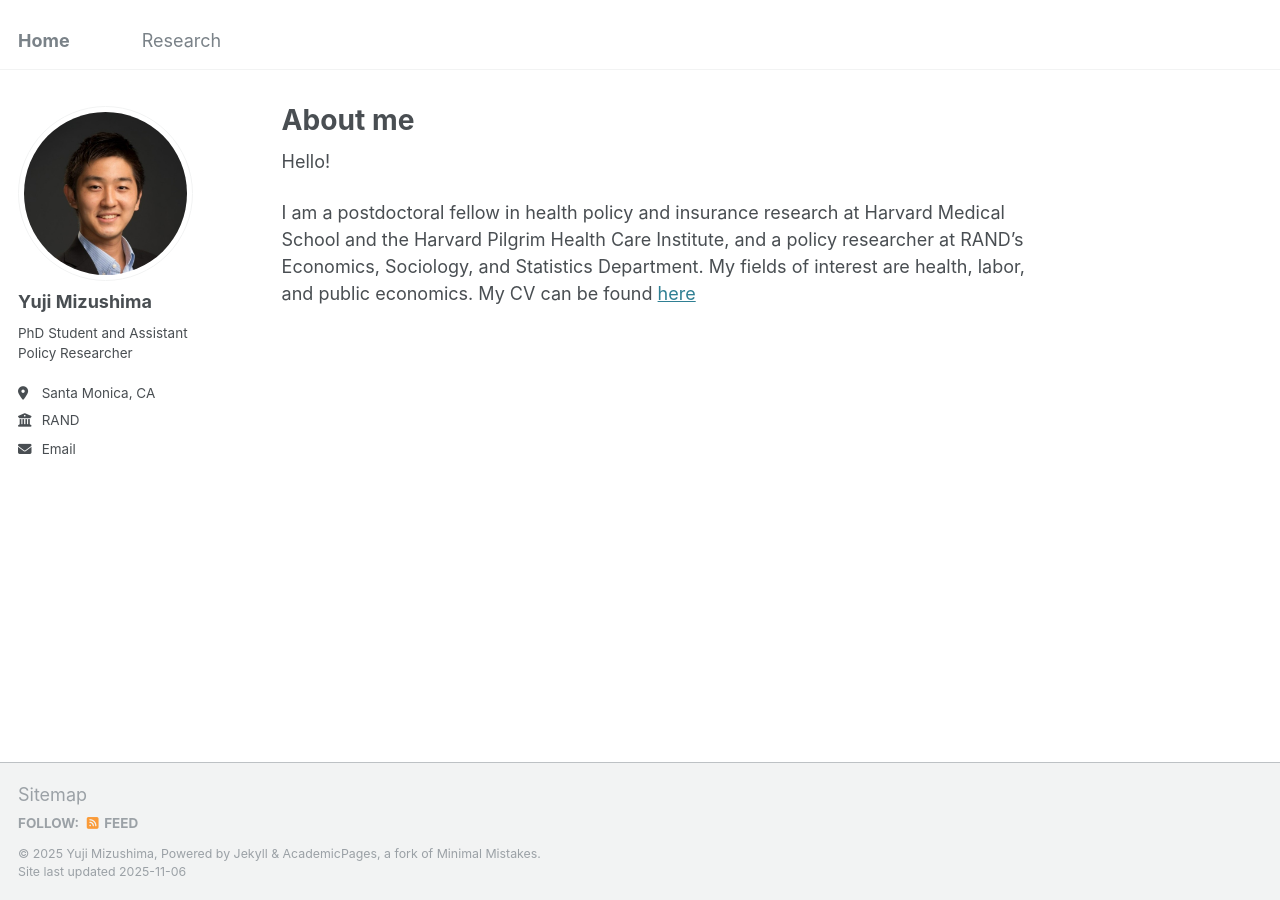
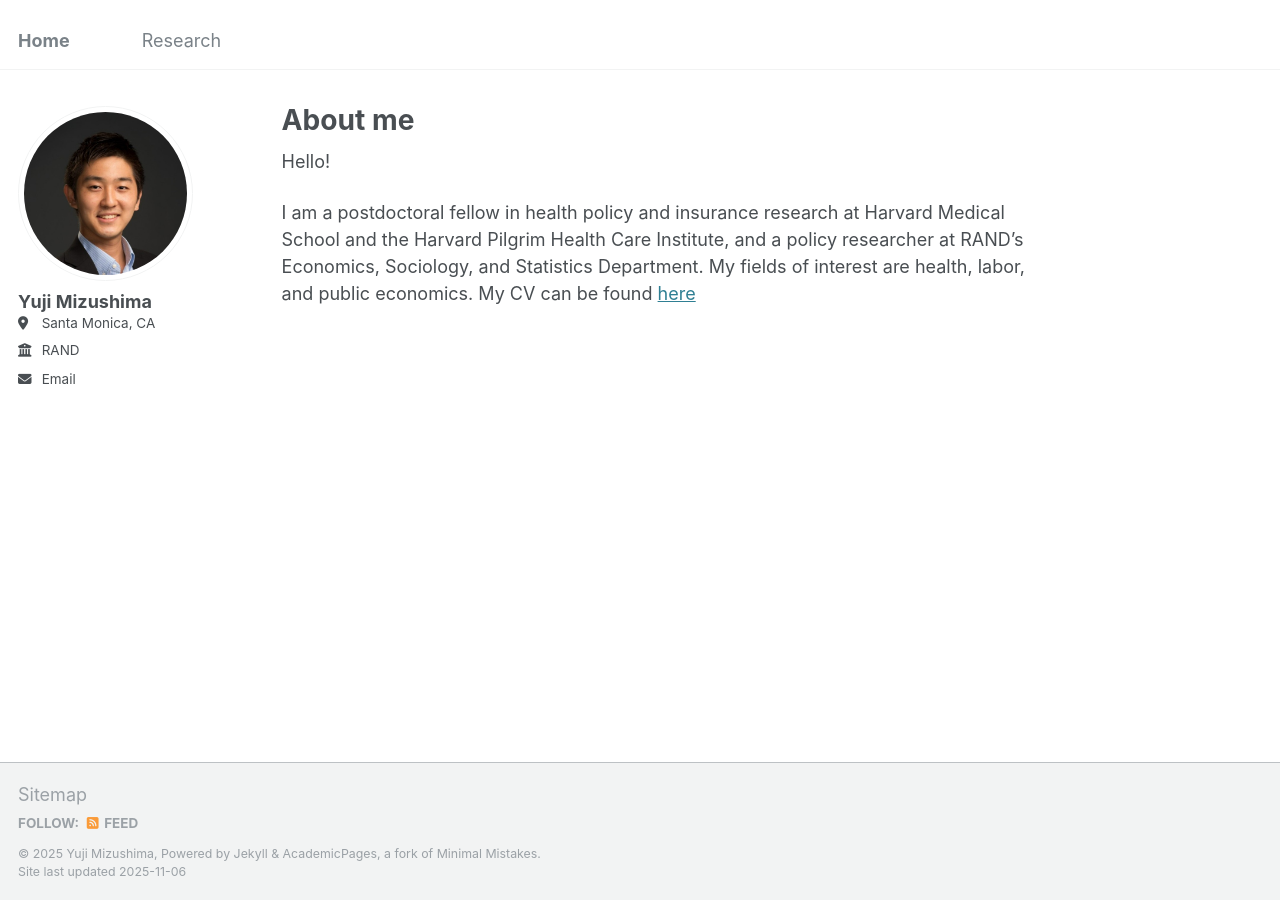
Before and after one commit to yujimizushima/yujimizushima.github.io, a Jekyll site: the page built from _pages/about.md, in a window 1280 px wide. Built offline with Jekyll 4.4.1, drawn with Linux system fonts in a browser that asks for light colours.

Commit message:
Update _config.yml

```diff
--- a/_config.yml
+++ b/_config.yml
@@ -11,7 +11,6 @@ locale                   : "en-US"
 title                    : "Home"
 title_separator          : "-"
 name                     : &name "Yuji Mizushima"
-description              : &description "PhD Student and Assistant Policy Researcher"
 url                      : https://yujimizushima.github.io # the base hostname & protocol for your site e.g. "https://[your GitHub username].github.io"
 baseurl                  : "" # the subpath of your site, e.g. "/blog"
 repository               : "yujimizushima/yujimizushima.github.io"
@@ -23,7 +22,6 @@ author:
   # Biographic information
   avatar           : "profile.jpg"
   name             : "Yuji Mizushima"
-  bio              : "PhD Student and Assistant Policy Researcher"
   location         : "Santa Monica, CA"
   employer         : "RAND"
   email            : "ymizushi@rand.org"
```
